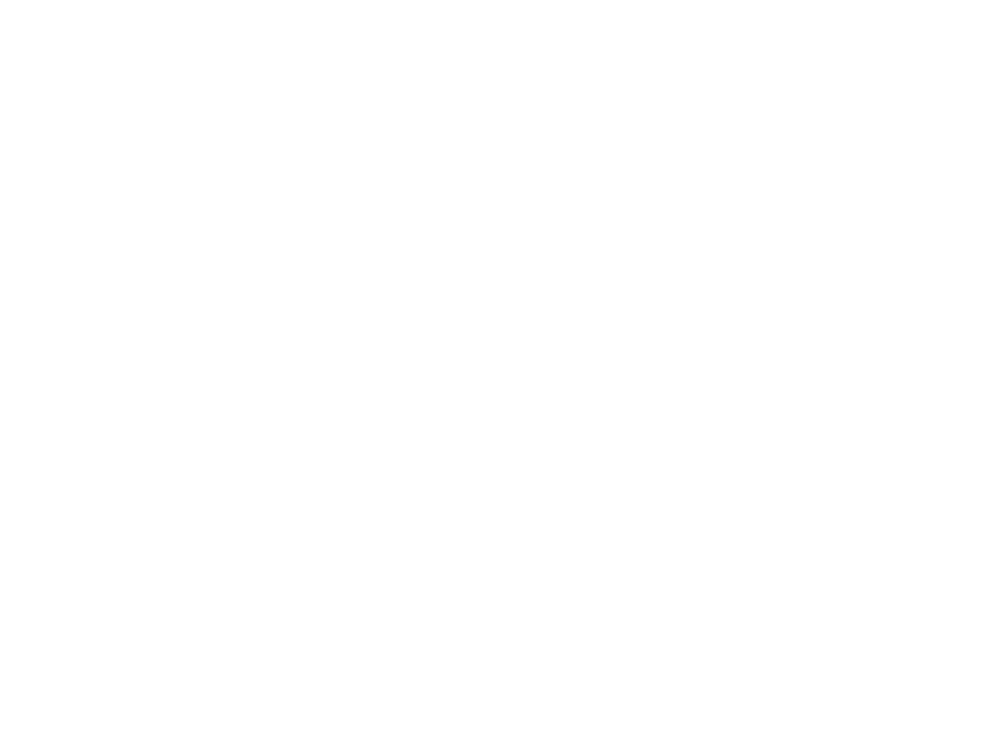
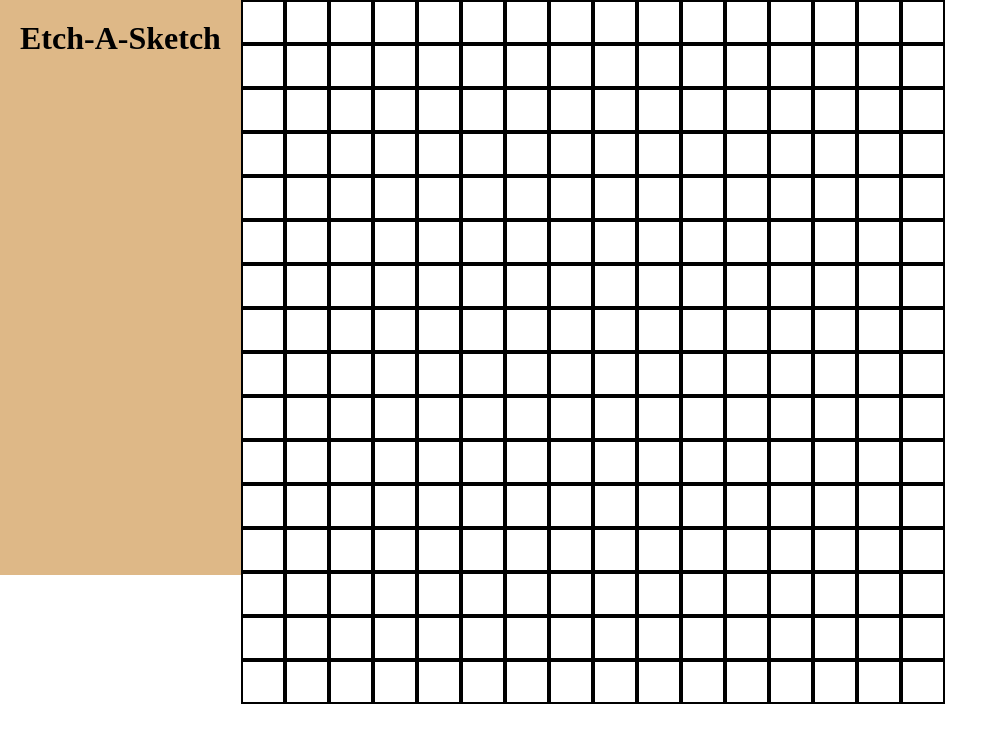
Before and after one commit to SamrudhNelli/etch-a-sketch, a plain HTML site: page index.html in a window 1280 px wide. Shown: the whole page, without its empty margins (0-1008 px from the left). Drawn offline with Linux system fonts and the light colour scheme.

Commit message:
Basic Design Completed the basic design of the website

```diff
--- a/index.html
+++ b/index.html
@@ -8,5 +8,13 @@
     <script src = "script.js" defer></script>
 </head>
 <body>
+    <div class = "body_container">
+    <div id = "header">
+        Etch-A-Sketch
+    </div>
+    <div class = "container">
+        <div class = "grid"></div>
+    </div>
+    </div>
 </body>
 </html>
--- a/script.js
+++ b/script.js
@@ -0,0 +1,33 @@
+const body_container = document.querySelector('.body_container');
+body_container.style.width = screen.availWidth + 'px';
+body_container.style.height = (screen.availHeight - 25) + 'px';
+body_container.style.margin = '0px';
+body_container.style.padding = '0px';
+
+let container = document.querySelector('.container');
+
+const grid = document.createElement('div');
+grid.classList.add('grid');
+container.appendChild(grid);
+
+let rows = 16;
+
+let grids = Array.from({ length: rows }, () => Array(rows));
+
+for(let i = 0; i < rows; i++)
+{
+    grids[i] = document.createElement('div');
+    grids[i].style.flexDirection = 'row';
+    for(let j = 0; j < rows; j++)
+    {
+        grids[i][j] = document.createElement('div');
+        grids[i][j].style.width = '40px';
+        grids[i][j].style.border = '2px solid black';
+        grids[i][j].style.margin = '0px';
+        grids[i][j].style.height = '40px';
+        grids[i][j].style.backgroundColor = 'white';
+        grids[i][j].style.flexDirection = 'column';
+        grids[i].append(grids[i][j]);
+    }
+    grid.append(grids[i]);
+}
--- a/styles.css
+++ b/styles.css
@@ -0,0 +1,26 @@
+div
+{
+    display : flex;
+    flex-wrap: wrap;
+    /* justify-content: center; */
+    align-items: center;
+    color :aqua;
+    background-color: burlywood;
+    flex-direction: column;
+}
+
+#header
+{
+    color: black;
+    font-size: 32px;
+    font-weight: bold;
+    text-align: center;
+    padding: 10px;
+    margin: 10px;
+}
+
+body
+{
+    margin :0px;
+    padding: 0px;
+}
```
